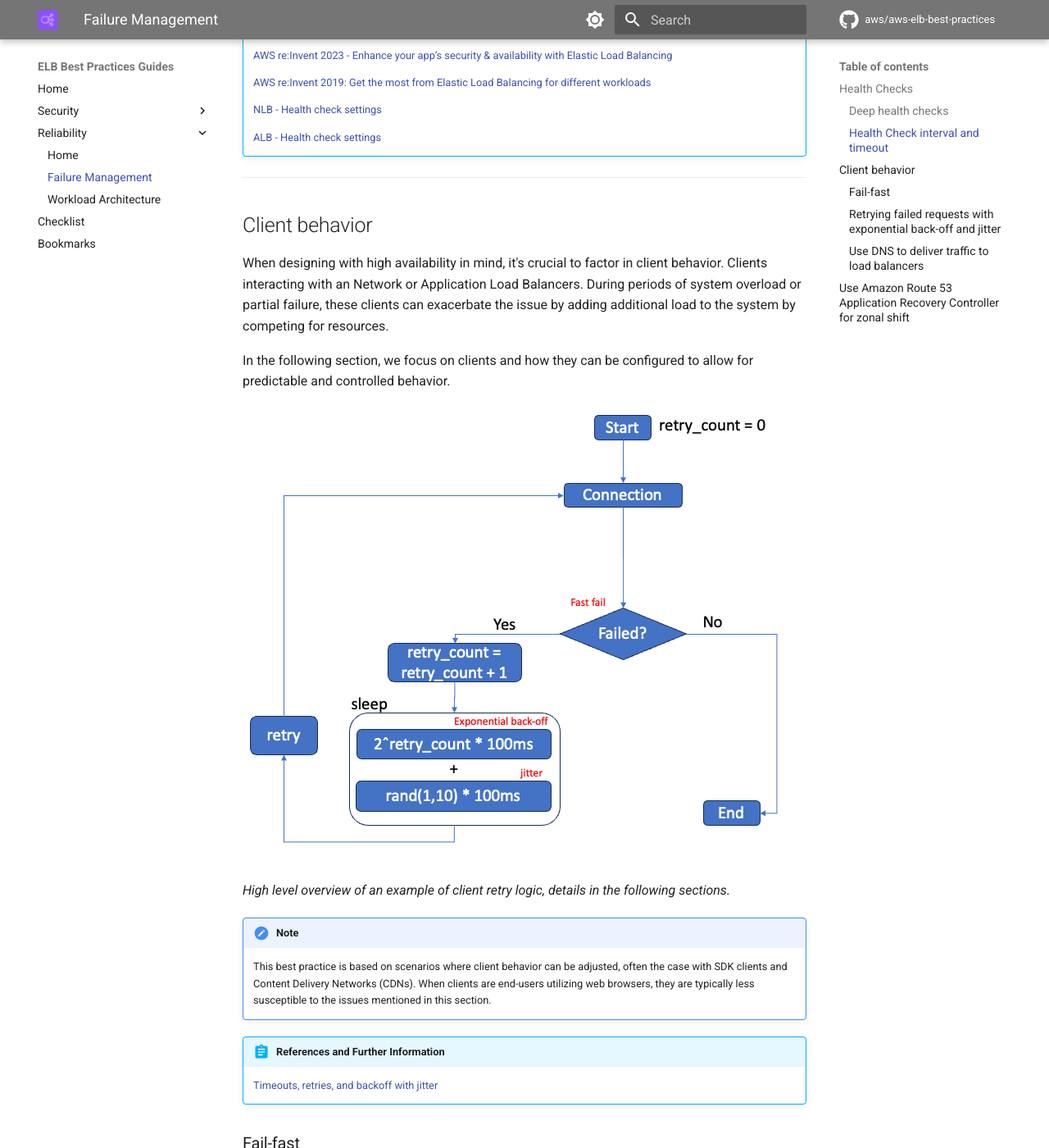
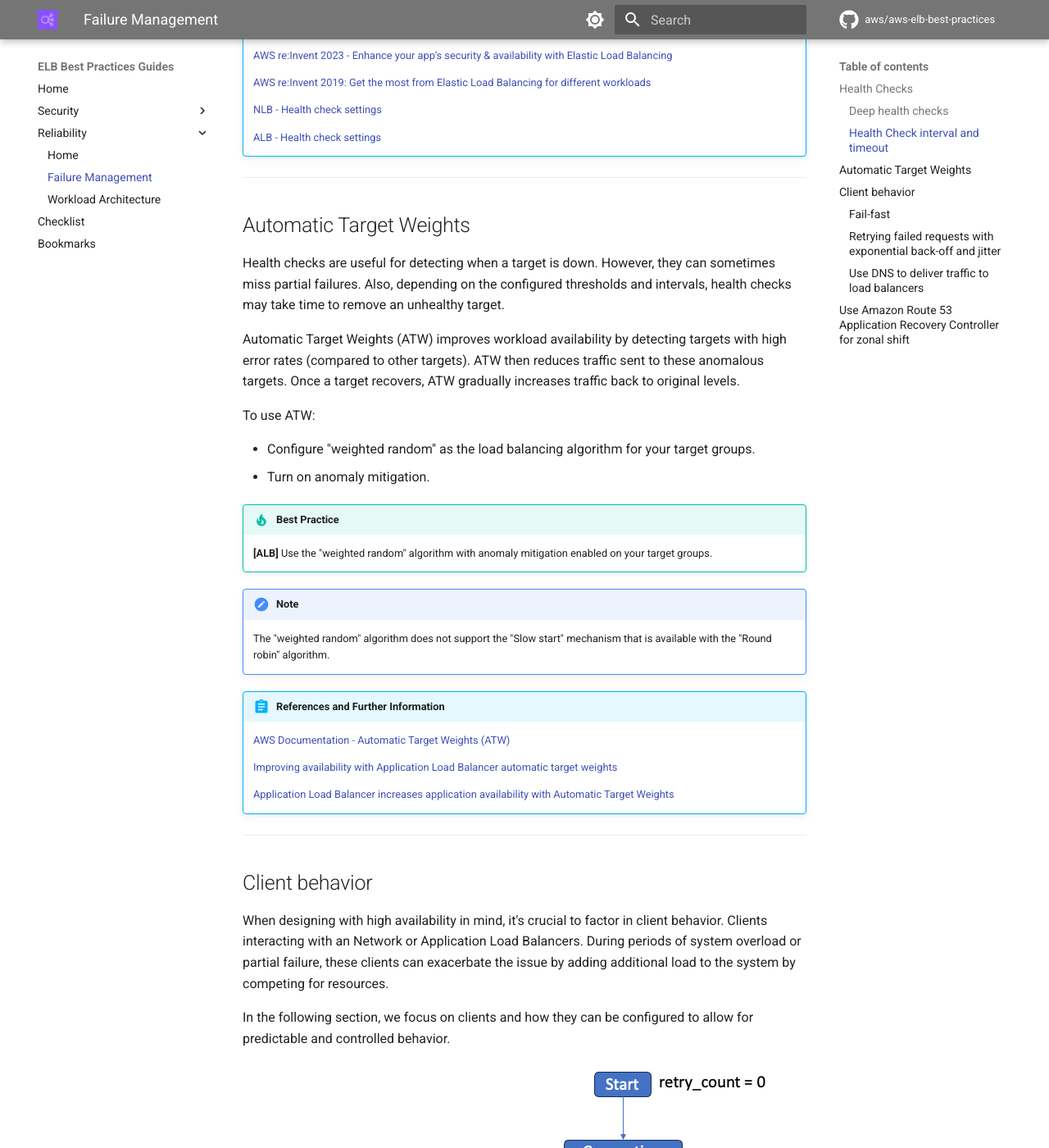
Before and after one commit to aws/aws-elb-best-practices, an MkDocs documentation site: the page built from content/reliability/failure_management.md, in a window 1280 px wide and 1400 px high, scrolled down 2278 px. Shown: the whole window at 82% size. Built offline with MkDocs 1.6.1 and Material for MkDocs 9.7.7, drawn with Linux system fonts in a browser that asks for light colours; comment, search, counter and statistics services are not loaded.

Commit message:
Adding ATW

```diff
--- a/content/reliability/failure_management.md
+++ b/content/reliability/failure_management.md
@@ -56,6 +56,32 @@
     [NLB - Health check settings](https://docs.aws.amazon.com/elasticloadbalancing/latest/network/target-group-health-checks.html#health-check-settings){:target="_blank"}
 
     [ALB - Health check settings](https://docs.aws.amazon.com/elasticloadbalancing/latest/application/target-group-health-checks.html#health-check-settings){:target="_blank"}
+
+---
+## Automatic Target Weights
+
+Health checks are useful for detecting when a target is down. However, they can sometimes miss partial failures. Also, depending on the configured thresholds and intervals, health checks may take time to remove an unhealthy target.
+
+Automatic Target Weights (ATW) improves workload availability by detecting targets with high error rates (compared to other targets). ATW then reduces traffic sent to these anomalous targets. Once a target recovers, ATW gradually increases traffic back to original levels.
+
+To use ATW:
+
+- Configure "weighted random" as the load balancing algorithm for your target groups.
+- Turn on anomaly mitigation.
+
+!!! tip "Best Practice"
+--8<-- "alb-bp-rel14.md"
+
+!!! note "Note"
+    The "weighted random" algorithm does not support the "Slow start" mechanism that is available with the "Round robin" algorithm.
+
+!!! abstract "References and Further Information"
+
+    [AWS Documentation - Automatic Target Weights (ATW)](https://docs.aws.amazon.com/elasticloadbalancing/latest/application/load-balancer-target-groups.html#automatic-target-weights){:target="_blank"}
+
+    [Improving availability with Application Load Balancer automatic target weights](https://aws.amazon.com/blogs/networking-and-content-delivery/improving-availability-with-application-load-balancer-automatic-target-weights/){:target="_blank"}
+
+    [Application Load Balancer increases application availability with Automatic Target Weights](https://aws.amazon.com/about-aws/whats-new/2023/11/application-load-balancer-availability-target-weights/){:target="_blank"}
 
 ---
 ## Client behavior
--- /dev/null
+++ b/content/src/markdown/.snippets/alb-bp-rel14.md
@@ -0,0 +1 @@
+    **[ALB]** Use the "weighted random" algorithm with anomaly mitigation enabled on your target groups.
```
Also changed, not shown: content/checklist.md (+4 -0 lines).
